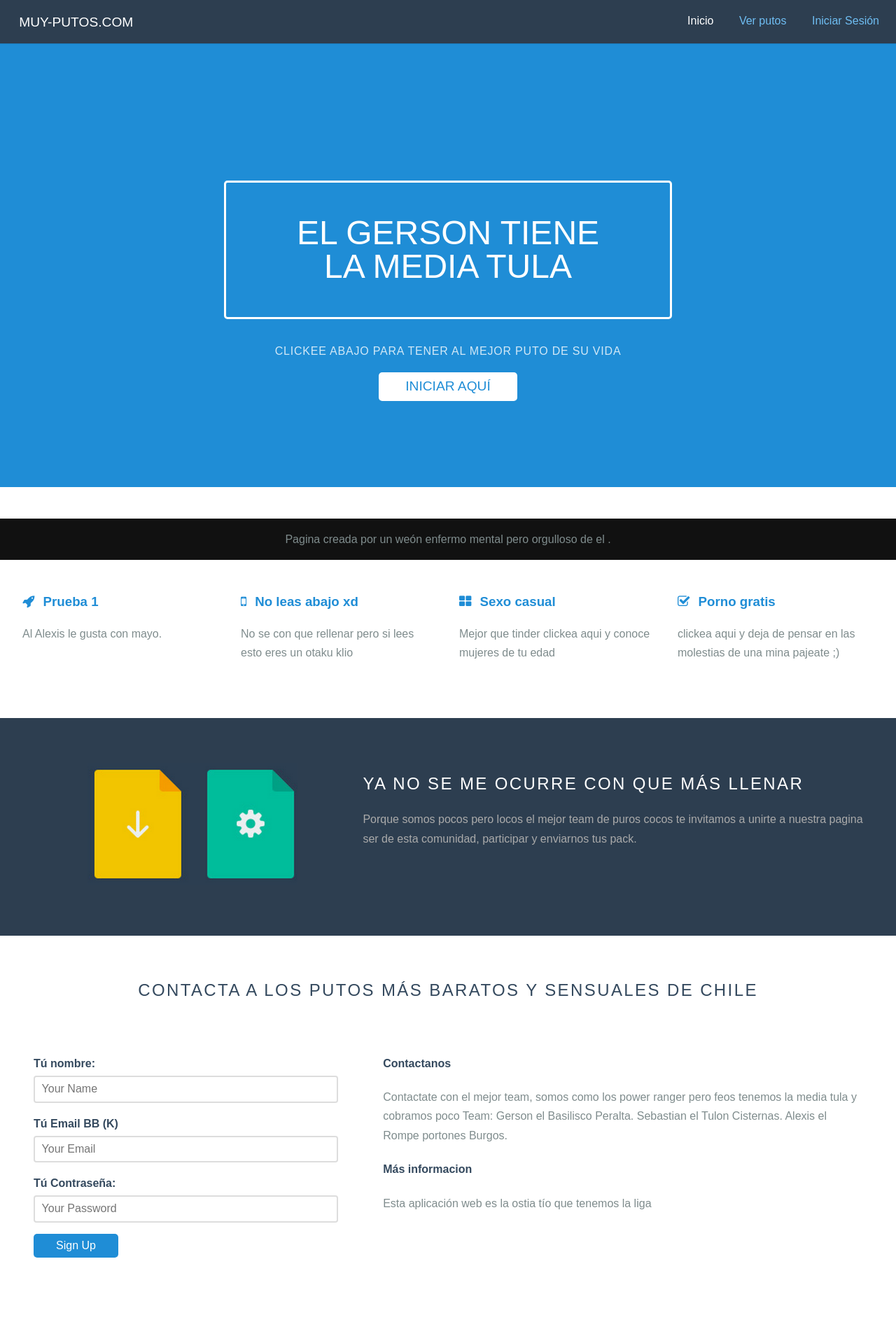
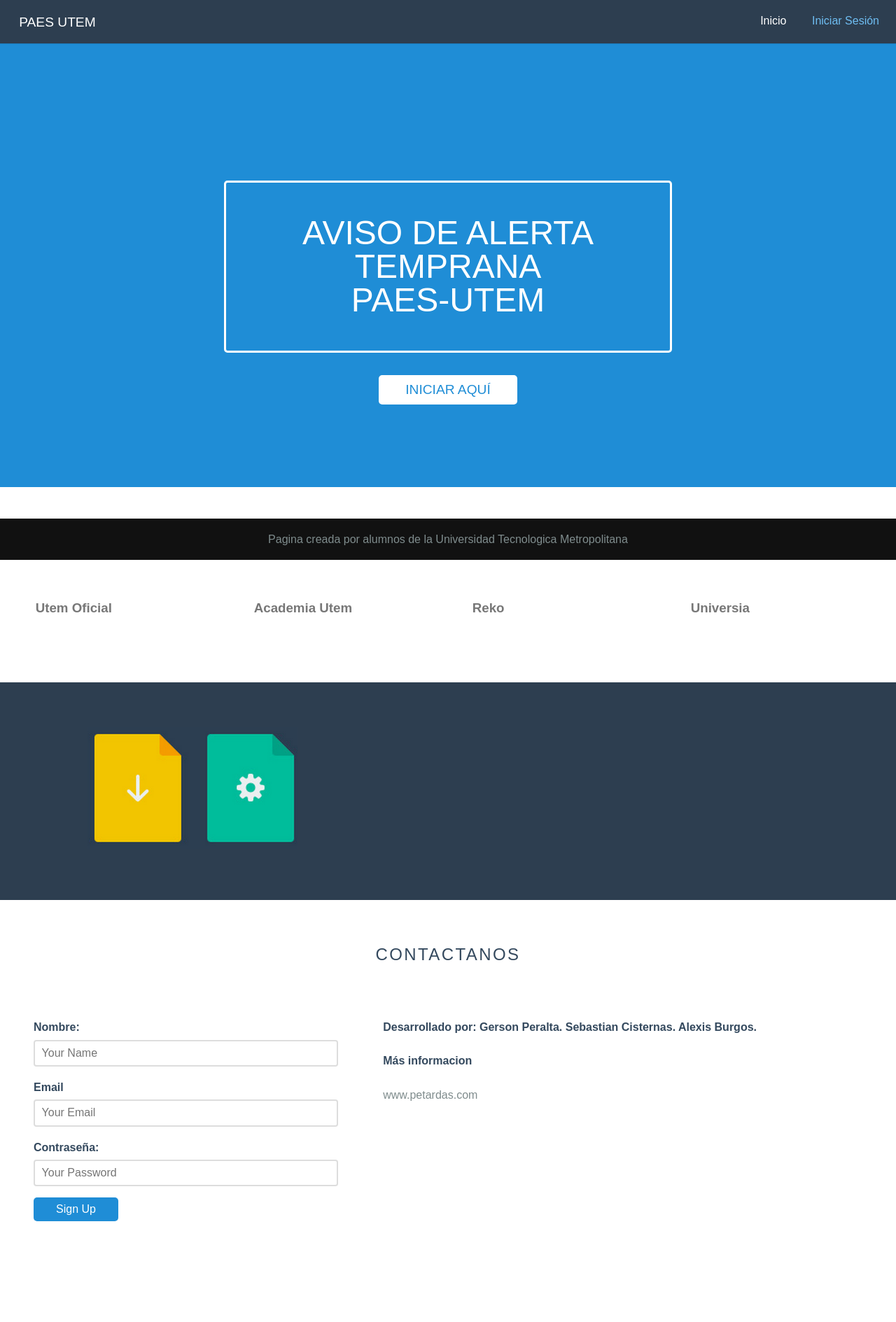
Before and after one commit to eliezerk8/match-canchas, a Rails app: page / in a window 1280 px wide. Shown: the whole page at 70% size. After the commit the page ends 1837 px from the top, so only its background shows below. Run offline with Rails 7, Linux system fonts and the light colour scheme; style sheets or scripts are compiled from the project's sources; some libraries are stand-ins or nearby versions.

Commit message:
Cambio Colores - Agrega Links Index

```diff
--- a/app/assets/stylesheets/marketing.css
+++ b/app/assets/stylesheets/marketing.css
@@ -21,7 +21,7 @@
 h5,
 h6,
 label {
-    color: #34495e;
+    color: #078b28;
 }
 
 .pure-img-responsive {
@@ -132,7 +132,7 @@
  */
 
 .splash-container {
-    background: #1f8dd6;
+    background: #3bcaee;
     z-index: 1;
     overflow: hidden;
     /* The following styles are required for the "scroll-over" effect */
@@ -208,7 +208,7 @@
 
 /* This is the class used for the content sub-headers (<h3>) */
 .content-subhead {
-    color: #1f8dd6;
+    color: #035f12;
 }
     .content-subhead i {
         margin-right: 7px;
--- a/app/views/welcome/index.html.erb
+++ b/app/views/welcome/index.html.erb
@@ -36,22 +36,23 @@
 
 <div class="header">
     <div class="home-menu pure-menu pure-menu-horizontal pure-menu-fixed">
-        <a class="pure-menu-heading" href="">Muy-putos.com</a>
+        <a class="pure-menu-heading" href="">PAES UTEM  </a>
 
         <ul class="pure-menu-list">
             <li class="pure-menu-item pure-menu-selected"><a href="#" class="pure-menu-link">Inicio</a></li>
-            <li class="pure-menu-item"><a href="#" class="pure-menu-link">Ver putos</a></li>
-            <li class="pure-menu-item"><a href="#" class="pure-menu-link">Iniciar Sesión</a></li>
+
+            <li class="pure-menu-item"><a href="#" class="pure-menu-link">Iniciar Sesión</a> </li>
         </ul>
     </div>
 </div>
 
 <div class="splash-container">
     <div class="splash">
-        <h1 class="splash-head">El Gerson tiene la media tula</h1>
+        <h1 class="splash-head">Aviso de ALerta Temprana <br>PAES-UTEM <br/></h1>
         <p class="splash-subhead">
-            Clickee abajo para tener al mejor puto de su vida
+
         </p>
+
         <p>
             <a href="http://purecss.io" class="pure-button pure-button-primary">Iniciar aquí</a>
         </p>
@@ -60,44 +61,42 @@
 
 <div class="content-wrapper">
     <div class="content">
-        <h2 class="content-head is-center">¿Que opcion desea hoy?: </h2>
+        <h2 class="content-head is-center">Enlaces de Interes: </h2>
 
         <div class="pure-g">
             <div class="l-box pure-u-1 pure-u-md-1-2 pure-u-lg-1-4">
 
                 <h3 class="content-subhead">
-                    <i class="fa fa-rocket"></i>
-                    Prueba 1
-                </h3>
-                <p>
-                    Al Alexis le gusta con mayo.
-                </p>
+
+
+
+                 <a href="http://www.utem.cl/" <li class="pure-menu-link"> Utem Oficial</li> </a
+                    </h3>
+
+
+
             </div>
             <div class="l-box pure-u-1 pure-u-md-1-2 pure-u-lg-1-4">
                 <h3 class="content-subhead">
-                    <i class="fa fa-mobile"></i>
-                    No leas abajo xd
+                <a href="https://academia.utem.cl/" <li class="pure-menu-link"> Academia Utem</li> </a
+
                 </h3>
-                <p>
-                    No se con que rellenar pero si lees esto eres un otaku klio
-                </p>
+
             </div>
             <div class="l-box pure-u-1 pure-u-md-1-2 pure-u-lg-1-4">
                 <h3 class="content-subhead">
-                    <i class="fa fa-th-large"></i>
-                    Sexo casual
+
+                <a href="http://reko.utem.cl/aula/index.php" <li class="pure-menu-link">Reko</li></a
                 </h3>
-                <p>
-                    Mejor que tinder clickea aqui y conoce mujeres de tu edad
-                </p>
+
             </div>
             <div class="l-box pure-u-1 pure-u-md-1-2 pure-u-lg-1-4">
                 <h3 class="content-subhead">
-                    <i class="fa fa-check-square-o"></i>
-                    Porno gratis
+                <a href=" http://www.universia.cl/"  <li <a href="#" class="pure-menu-link">Universia </li></a
+
                 </h3>
                 <p>
-                    clickea aqui y deja de pensar en las molestias de una mina pajeate ;)
+
                 </p>
             </div>
         </div>
@@ -109,31 +108,30 @@
         </div>
         <div class="pure-u-1 pure-u-md-1-2 pure-u-lg-3-5">
 
-            <h2 class="content-head content-head-ribbon">Ya no se me ocurre con que más llenar</h2>
+            <h2 class="content-head content-head-ribbon"></h2>
 
             <p>
-                Porque somos pocos pero locos el mejor team de puros cocos te invitamos a unirte
-                a nuestra pagina ser de esta comunidad, participar y enviarnos tus pack.
+
             </p>
         </div>
     </div>
 
     <div class="content">
-        <h2 class="content-head is-center">Contacta a los putos más baratos y sensuales de chile</h2>
+        <h2 class="content-head is-center">Contactanos</h2>
 
         <div class="pure-g">
             <div class="l-box-lrg pure-u-1 pure-u-md-2-5">
                 <form class="pure-form pure-form-stacked">
                     <fieldset>
 
-                        <label for="name">Tú nombre: </label>
+                        <label for="name">Nombre: </label>
                         <input id="name" type="text" placeholder="Your Name">
 
 
-                        <label for="email">Tú Email BB (K) </label>
+                        <label for="email">Email  </label>
                         <input id="email" type="email" placeholder="Your Email">
 
-                        <label for="password">Tú Contraseña: </label>
+                        <label for="password">Contraseña: </label>
                         <input id="password" type="password" placeholder="Your Password">
 
                         <button type="submit" class="pure-button">Sign Up</button>
@@ -142,18 +140,17 @@
             </div>
 
             <div class="l-box-lrg pure-u-1 pure-u-md-3-5">
-                <h4>Contactanos</h4>
-                <p>
-                    Contactate con el mejor team, somos como los power ranger pero feos
-                    tenemos la media tula y cobramos poco
-                    Team: Gerson el Basilisco Peralta.
-                          Sebastian el Tulon Cisternas.
-                          Alexis el Rompe portones Burgos.
-                </p>
+                <h4>
+
+
+                    Desarrollado por: Gerson Peralta.
+                                      Sebastian Cisternas.
+                                      Alexis  Burgos.
+                                      </h4>
 
                 <h4>Más informacion</h4>
                 <p>
-                    Esta aplicación web es la ostia tío que tenemos la liga
+                    www.petardas.com
                 </p>
             </div>
         </div>
@@ -161,7 +158,7 @@
     </div>
 
     <div class="footer l-box is-center">
-        Pagina creada por un weón enfermo mental pero orgulloso de el .
+        Pagina creada por alumnos de la Universidad Tecnologica Metropolitana
     </div>
 
 </div>
--- a/config/database.yml
+++ b/config/database.yml
@@ -23,9 +23,9 @@
 
 development:
   <<: *default
-  database: db
-  user: eliezer
-  password: arkontexx007
+  database: sebadb
+  user: seba
+  password: ikseoql5cf
 
   # The specified database role being used to connect to postgres.
   # To create additional roles in postgres see `$ createuser --help`.
```
Also changed, not shown: app/assets/images/Utem.jpg (added), app/assets/images/Utem1.jpg (added).
